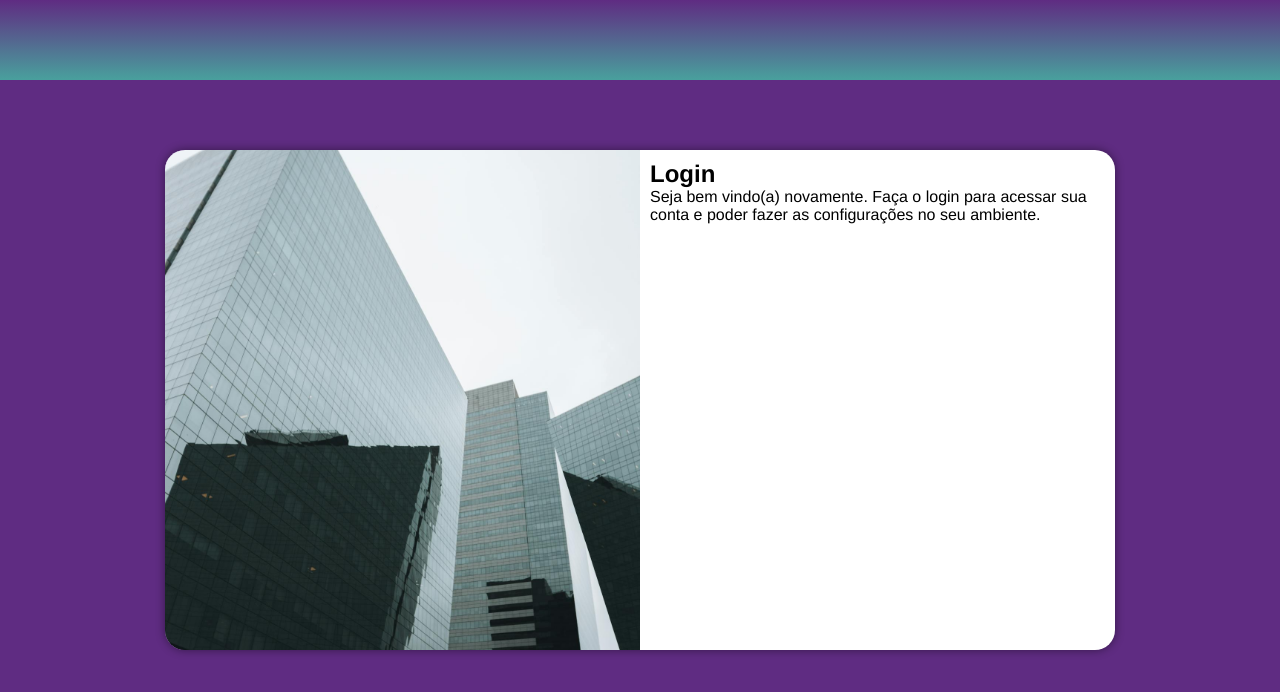
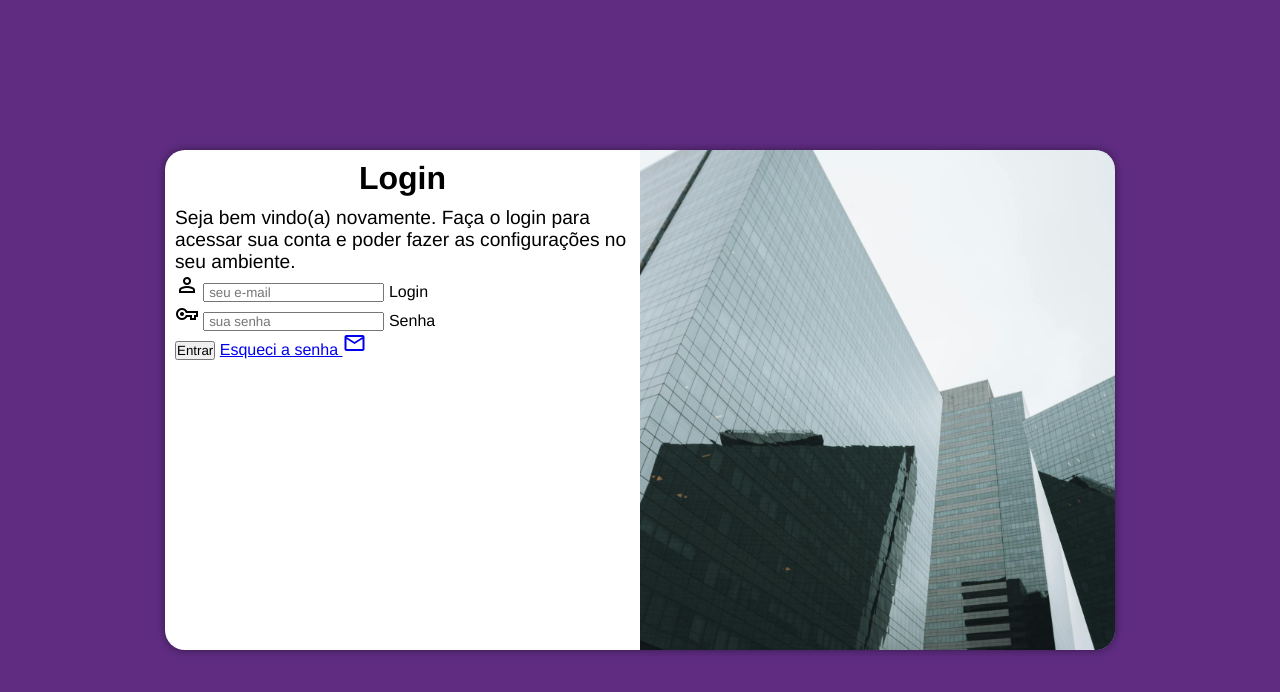
Before and after one commit to ghost23101/projeto-login, a plain HTML site: page index.html in a window 1280 px wide. Drawn offline with nearby package versions, Linux system fonts and the light colour scheme.

Commit message:
formulário adicionado

```diff
--- a/estilos/media-query.css
+++ b/estilos/media-query.css
@@ -3,7 +3,7 @@
 @media screen and (min-width: 768px) and (max-width: 992px) {
 
     body{
-        background-image: linear-gradient(to top, #49a09d, #5f2c82);
+        background-image: linear-gradient(to top, #49a09d, #5f2c82, no-repeat);
     }
 
     section#login{
@@ -25,7 +25,7 @@
 @media screen and (min-width: 992px){
 
     body{
-        background-image: linear-gradient(to top, #49a09d, #5f2c82);
+        background-image: linear-gradient(to top, #49a09d, #5f2c82, no-repeat);
     }
 
     section#login{
@@ -33,13 +33,21 @@
     }
 
     section#login > div#imagens{
-        float: left;
+        float: right;
         width: 50%;
         height: 100%;
     }
 
     section#login > div#formulario{
-        float: right;
+        float: left;
         width: 50%;
     }
+
+    div#formulario > h1{
+        font-size: 2em;
+    }
+
+    div#formulario > p{
+        font-size: 1.2em;
+    }
 }
--- a/estilos/style.css
+++ b/estilos/style.css
@@ -54,3 +54,12 @@ section#login > div#formulario{
     display: block;
     padding: 10px;
 }
+
+div#formulario > h1{
+    text-align: center;
+    margin-bottom: 10px;
+}
+
+div#formulario > p{
+    font-size: 0.8em;
+}
--- a/index.html
+++ b/index.html
@@ -5,6 +5,7 @@
         <meta name="viewport" content="width=device-width, initial-scale=1.0">
         <link rel="stylesheet" href="estilos/style.css">
         <link rel="stylesheet" href="estilos/media-query.css">
+        <link href="https://fonts.googleapis.com/css2?family=Material+Symbols+Outlined" rel="stylesheet" />
         <title>Login</title>
     </head>
 
@@ -20,8 +21,24 @@
 
                     <p>Seja bem vindo(a) novamente. Faça o login para acessar sua conta e poder fazer as configurações no seu ambiente.</p>
 
-                    <form action="login.php" method="post">
+                    <form action="login.php" method="post" autocomplete="on">
 
+                        <div class="campo">
+                            <span class="material-symbols-outlined">person</span>
+                            <input type="email" name="login" id="ilogin" placeholder=" seu e-mail " autocomplete="email" required maxlength="30">
+                            <label for="ilogin">Login</label>
+                        </div>
+
+                        <div class="campo">
+                            <span class="material-symbols-outlined">vpn_key</span>
+                            <input type="password" name="senha" id="isenha" placeholder=" sua senha " autocomplete="current-password" required minlength="8" maxlength="20">
+                            <label for="isenha">Senha</label>
+                        </div>
+
+                        <input type="submit" value="Entrar">
+                        <a href="esqueci.html">Esqueci a senha <span class="material-symbols-outlined">
+                            mail
+                            </span></a>
                     </form>
                 </div>
             </section>
```
